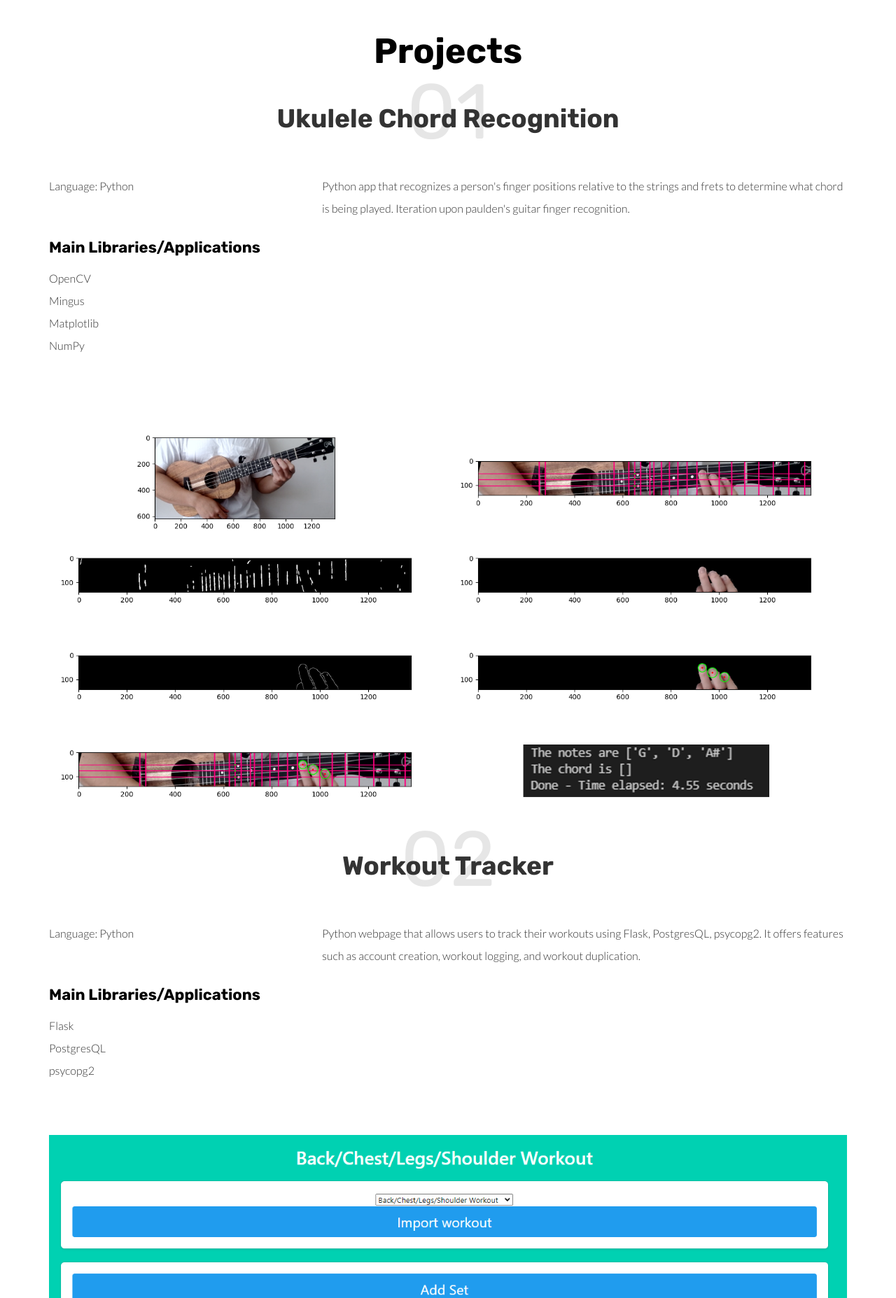
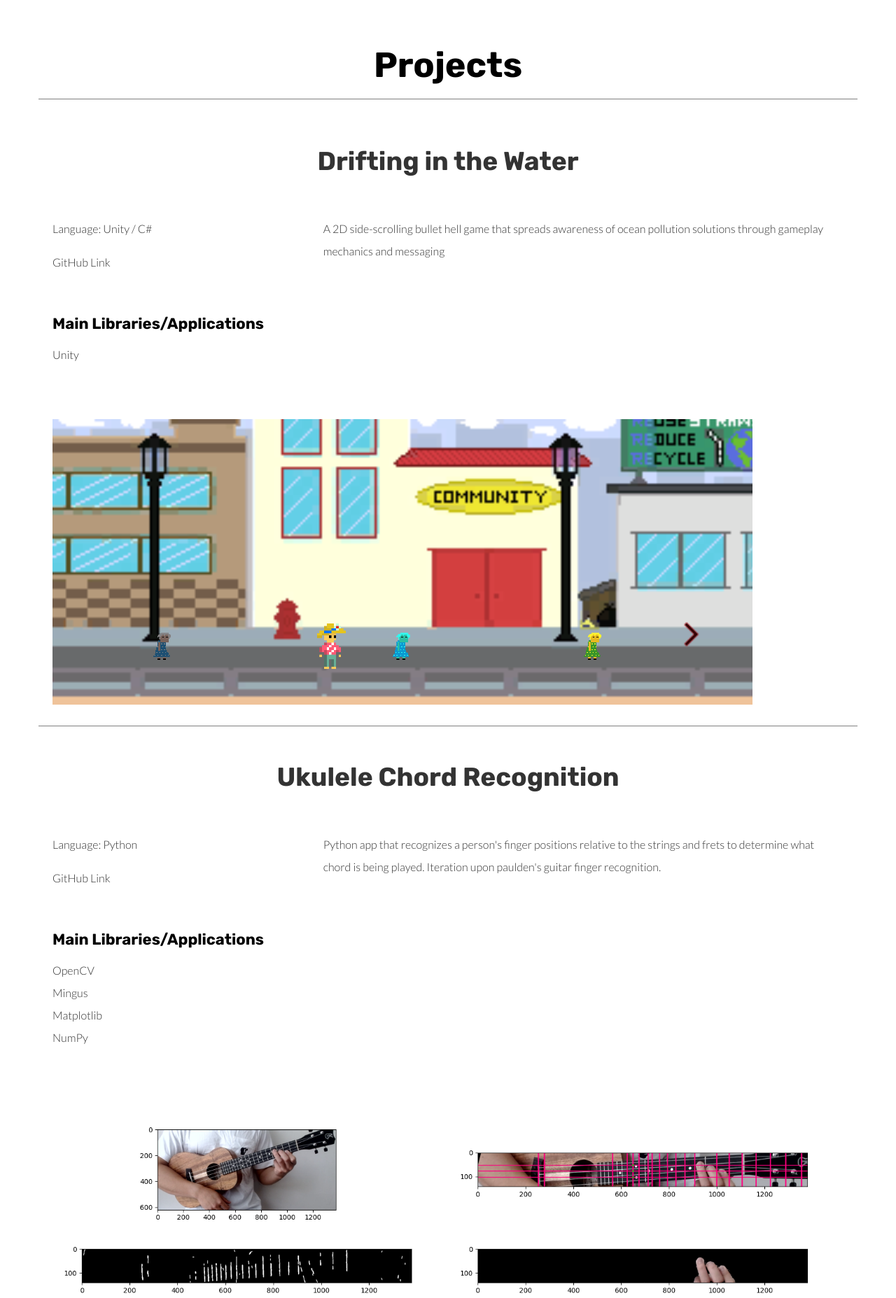
Before and after one commit to jtsuchiyama/Resume-Website, a Flask app: page /projects/ in a window 1280 px wide. Shown: the part 66-1921 px from the top of the page at 70% size. Run offline with Flask 2, Linux system fonts and the light colour scheme; some libraries are stand-ins or nearby versions.

Commit message:
main: Update with most recent information

```diff
--- a/app.py
+++ b/app.py
@@ -13,7 +13,3 @@ def projects():
 @app.route("/music/")
 def music():
     return render_template("music.html")
-
-@app.route('/art/')
-def art():
-    return render_template("art.html")
--- a/static/css/extra.css
+++ b/static/css/extra.css
@@ -11,3 +11,8 @@
   margin-left: auto;
   margin-right: auto;
 }
+
+.divider {
+  border-bottom: 1px solid grey;
+  padding: 20px;
+}
--- a/templates/base.html
+++ b/templates/base.html
@@ -37,7 +37,6 @@
                 <li><a href="/" title="">Home</a></li>
                 <li><a href="/projects" title="">Projects</a></li>
                 <li><a href="/music" title="">Ukulele Covers</a></li>
-                <li><a href="/art" title="">Art</a></li>
                 </ul>
 
                 <div class="footer-container">
--- a/templates/projects.html
+++ b/templates/projects.html
@@ -5,19 +5,42 @@ Projects
 {% endblock %}
 
 {% block content %}
-    <h1 class="text-center">Projects</h1>
+    <h1 class="text-center divider">Projects</h1>
 
+    <div class="col-xs-12 divider">
+      <div class="text-center section-container-spacer">
+        <h2><a href="https://github.com/SCUGuildGamers/GuildGamers" target="_blank">Drifting in the Water</a></h2>
+      </div>
+      <div class="row section-container-spacer">
+        <div class="col-md-4">
+            <div class="section-container-spacer">
+              <p>Language: Unity / C#</p>
+              <a href="https://github.com/SCUGuildGamers/GuildGamers" target ="_blank">GitHub Link</a>
+            </div>
 
+            <h4>Main Libraries/Applications</h4>
 
+            <ul class="list-unstyled">
+              <li>Unity</li>
+            </ul>
 
-    <div class="col-xs-12">
+        </div>
+        <div class="col-md-8">
+          <p>A 2D side-scrolling bullet hell game that spreads awareness of ocean pollution solutions through gameplay mechanics and messaging</p>
+        </div>
+      </div>
+      <img src="{{ url_for('static', filename='images/driftinginthewater.png') }}" alt="" class="img-responsive">
+    </div>
+
+    <div class="col-xs-12 divider">
       <div class="text-center section-container-spacer">
-        <h2 class="with-project-number"><span class="project-number">01</span><a href="https://github.com/jtsuchiyama/ukulele-cv" target="_blank">Ukulele Chord Recognition</a></h2>
+        <h2><a href="https://github.com/jtsuchiyama/ukulele-cv" target="_blank">Ukulele Chord Recognition</a></h2>
       </div>
       <div class="row section-container-spacer">
         <div class="col-md-4">
             <div class="section-container-spacer">
               <p>Language: Python</p>
+              <a href="https://github.com/jtsuchiyama/ukulele-cv" target ="_blank">GitHub Link</a>
             </div>
 
             <h4>Main Libraries/Applications</h4>
@@ -42,14 +65,15 @@ Projects
 
 
 
-    <div class="col-xs-12">
+    <div class="col-xs-12 divider">
         <div class="text-center section-container-spacer">
-          <h2 class="with-project-number"><span class="project-number">02</span><a href="https://github.com/jtsuchiyama/workout" target="_blank">Workout Tracker</a></h2>
+          <h2><a href="https://github.com/jtsuchiyama/workout" target="_blank">Workout Tracker</a></h2>
         </div>
         <div class="row section-container-spacer">
           <div class="col-md-4">
               <div class="section-container-spacer">
                 <p>Language: Python</p>
+                <a href="https://github.com/jtsuchiyama/workout" target ="_blank">GitHub Link</a>
               </div>
 
               <h4>Main Libraries/Applications</h4>
@@ -73,14 +97,15 @@ Projects
 
 
 
-      <div class="col-xs-12">
+      <div class="col-xs-12 divider">
           <div class="text-center section-container-spacer">
-            <h2 class="with-project-number"><span class="project-number">03</span><a href="https://github.com/jtsuchiyama/hawaii-covid-tracker" target="_blank">Hawaii COVID Tracker</a></h2>
+            <h2><a href="https://github.com/jtsuchiyama/hawaii-covid-tracker" target="_blank">Hawaii COVID Tracker</a></h2>
           </div>
           <div class="row section-container-spacer">
             <div class="col-md-4">
                 <div class="section-container-spacer">
                   <p>Language: Python</p>
+                  <a href="https://github.com/jtsuchiyama/hawaii-covid-tracker" target ="_blank">GitHub Link</a>
                 </div>
 
                 <h4>Main Libraries/Applications</h4>
@@ -106,14 +131,15 @@ Projects
 
 
 
-        <div class="col-xs-12">
+        <div class="col-xs-12 divider">
             <div class="text-center section-container-spacer">
-              <h2 class="with-project-number"><span class="project-number">04</span><a href="https://github.com/jtsuchiyama/Resume-Website" target="_blank">Resume Website</a></h2>
+              <h2><a href="https://github.com/jtsuchiyama/Resume-Website" target="_blank">Resume Website</a></h2>
             </div>
             <div class="row section-container-spacer">
               <div class="col-md-4">
                   <div class="section-container-spacer">
                     <p>Language: Python</p>
+                    <a href="https://github.com/jtsuchiyama/Resume-Website" target ="_blank">GitHub Link</a>
                   </div>
 
                   <h4>Main Libraries/Applications</h4>
@@ -124,7 +150,7 @@ Projects
 
               </div>
               <div class="col-md-8">
-                <p>Python webpage that contains a portfolio of coding projects, ukulele covers, and art.</p>
+                <p>Python webpage that contains a portfolio of coding projects and ukulele covers.</p>
               </div>
             </div>
             <img src="{{ url_for('static', filename='images/resumewebsite.png') }}" alt="" class="img-responsive">
```
Also changed, not shown: templates/art.html (deleted, +0 -22 lines), templates/index.html (+5 -5 lines), templates/music.html (+4 -4 lines), static/images/driftinginthewater.png (added), static/images/fightingwallpaper.jpg (deleted), static/images/headshot.jpg (added), static/images/personal.png (deleted), static/images/ukefiremakuhita.jpg (deleted). Lines whose indentation alone changed are shown as unchanged.
